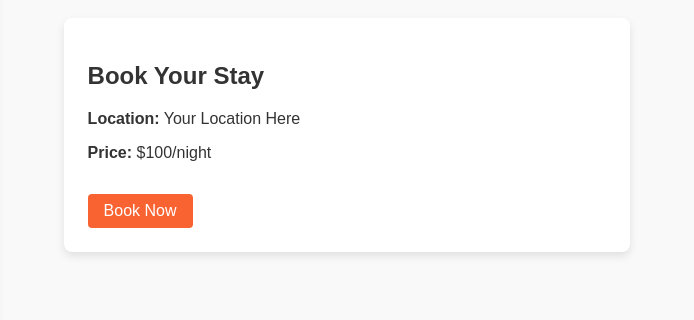
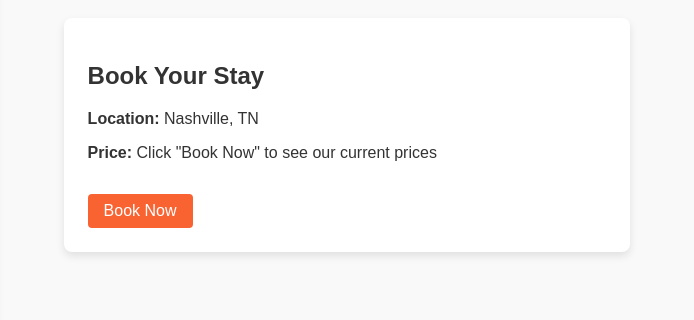
Before and after one commit to grandoleoasis/home, a plain HTML site: page index.html in a window 1280 px wide. Shown: the part 203-523 px from the top of the page, 586-1280 px from the left. Drawn offline with Linux system fonts and the light colour scheme.

Commit message:
Update index.html

```diff
--- a/index.html
+++ b/index.html
@@ -22,8 +22,8 @@
         <img src="https://a0.muscache.com/im/pictures/miso/Hosting-983227113065404380/original/a4af9cdc-8114-444e-b1bc-df6e53e354a7.png?im_w=1200" alt="Airbnb Image" class="property-image">
         <div class="booking-details">
             <h2>Book Your Stay</h2>
-            <p><strong>Location:</strong> Your Location Here</p>
-            <p><strong>Price:</strong> $100/night</p>
+            <p><strong>Location:</strong> Nashville, TN</p>
+            <p><strong>Price:</strong> Click "Book Now" to see our current prices</p>
             <a href="https://www.airbnb.com/rooms/983227113065404380?preview_for_ml=true&source_impression_id=p3_1695136761_5Uyg9auXThVh3fDO" class="booking-button">Book Now</a>
         </div>
     </section>
```
